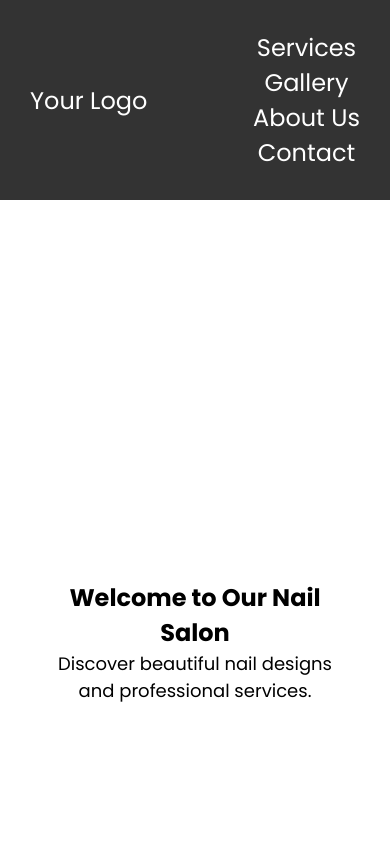
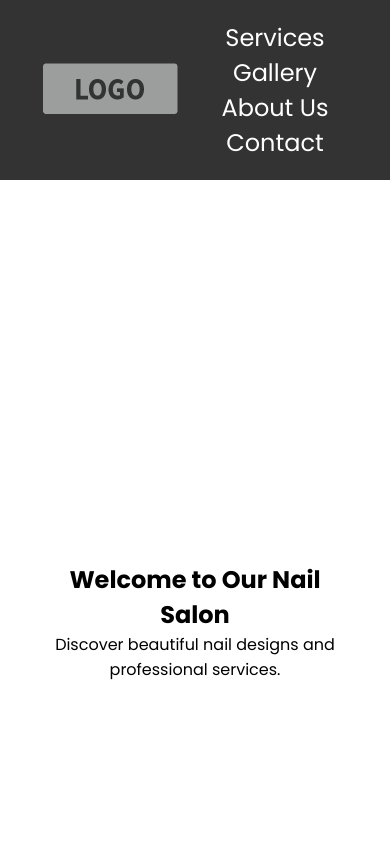
Before and after one commit to jdle3/Senior-Project, a plain HTML site: page index.html in a window 390 px wide. Shown: the top 844 px of the page. Drawn offline with Linux system fonts and the light colour scheme.

Commit message:
fixed responsive nav, added temp logo, fixed some style

```diff
--- a/index.html
+++ b/index.html
@@ -13,7 +13,9 @@
 <body>
     <header>
         <div class="container">
-            <a href="index.html" class="logo">Your Logo</a>
+            <a href="index.html" class="logo">
+                <img src="images/logo.png" alt="Your Company Logo">
+            </a>
             <nav>
                 <ul>
                     <li><a href="services.html">Services</a></li>
--- a/styles.css
+++ b/styles.css
@@ -136,45 +136,31 @@ h2 {
     align-items: center;
 }
 
-.logo {
-    font-size: 24px;
+.logo img {
+    max-height: 100px;
+    width: auto;
+    padding-top: 5px;
 }
 
 /* Responsive Styles */
 @media (max-width: 768px) {
-    .container {
-        padding: 10px;
+    nav {
+      flex-direction: column;
+      text-align: center;
     }
 
-    nav ul {
-        padding: 0;
-        text-align: center;
+    .nav-items {
+      justify-content: space-around;
+      width: 100%;
     }
 
-    nav ul li {
-        display: block; /* Stack nav items vertically */
-        margin: 0 auto;
-    }
-
-    .hero h1 {
-        font-size: 24px;
-    }
-
-    .hero p {
-        font-size: 18px;
+    .nav-item {
+      padding: 5px 0; /* Adjust padding for a vertical layout */
     }
 
     /* Hide slider for theme-switch on smaller screens if needed */
     .theme-switch-wrapper {
         display: none;
-    }
-}
-
-/* Additional media query for very small devices */
-@media (max-width: 480px) {
-    nav ul {
-        flex-direction: column;
-        align-items: flex-start;
     }
 }
 
@@ -334,7 +320,7 @@ footer {
 
 .gallery-image img {
     width: 400px;
-    height: 400px;
+    height: 300px;
     object-fit: cover;
 }
 
```
Also changed, not shown: about.html (+3 -1 lines), contact.html (+3 -1 lines), gallery.html (+3 -1 lines), services.html (+3 -1 lines), images/logo.png (added), images/logo.svg (added).
